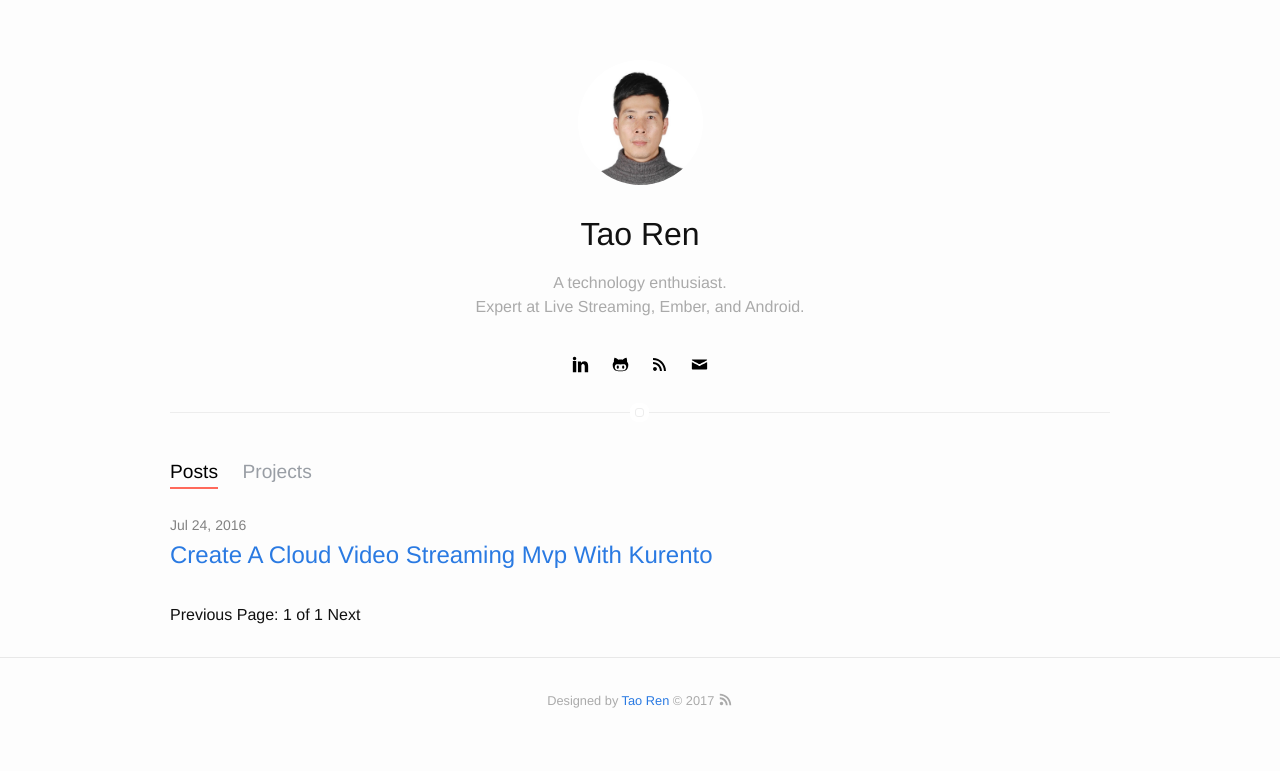
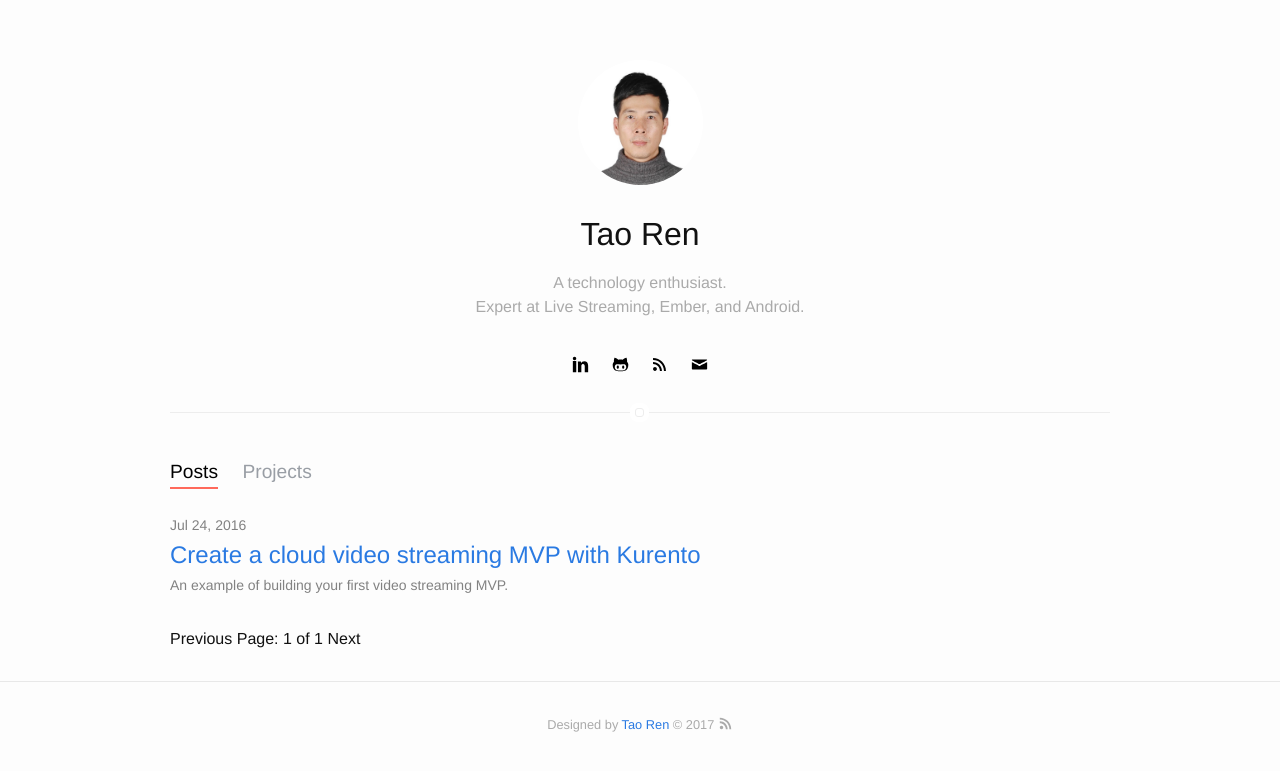
Before and after one commit to touren/touren.github.io, a Jekyll site: the page built from index.html, in a window 1280 px wide. Shown: the top 771 px of the page. Built offline with Jekyll 4.4.1, drawn with Linux system fonts in a browser that asks for light colours; the list of posts is cut into pages by our own code; comment, search, counter and statistics services are not loaded.

Commit message:
Update 2016-07-24-Create-a-cloud-video-streaming-MVP-with-Kurento.md

```diff
--- a/_posts/2016-07-24-Create-a-cloud-video-streaming-MVP-with-Kurento.md
+++ b/_posts/2016-07-24-Create-a-cloud-video-streaming-MVP-with-Kurento.md
@@ -1,6 +1,18 @@
+---
+layout: post
+title: Create a cloud video streaming MVP with Kurento
+description: An example of building your first video streaming MVP.
+tags:
+    - Kurento
+    - Live Streaming
+    - OpenCV
+    - OCR
+    - MVP
+---
+
 # Create a cloud video streaming MVP with Kurento
 
-With [WebRTC](https://webrtc.org/) technology, people can easily stream their live video and audio content just using a web browser. If you have a cloud video streaming idea and want to build a **Minimum Viable Product **(MVP), [Kurento](https://www.kurento.org/) is the choice. With Kurento, you’d be able to handle the streaming audio/video easily, including analyzing, mixing, augmentation, etc. Kurento is a WebRTC server infrastructure, based on gstreamer. With its seamless [OpenCV](http://opencv.org/) integration, you can process the video frame by frame quite handily. Kurento now is a developing project and updates very often, so fasten your seatbelt. I am trying to show you how Kurento works by a simple demo program: license plate detector.
+With [WebRTC](https://webrtc.org/) technology, people can easily stream their live video and audio content just using a web browser. If you have a cloud video streaming idea and want to build a **Minimum Viable Product**(MVP), [Kurento](https://www.kurento.org/) is the choice. With Kurento, you’d be able to handle the streaming audio/video easily, including analyzing, mixing, augmentation, etc. Kurento is a WebRTC server infrastructure, based on gstreamer. With its seamless [OpenCV](http://opencv.org/) integration, you can process the video frame by frame quite handily. Kurento now is a developing project and updates very often, so fasten your seatbelt. I am trying to show you how Kurento works by a simple demo program: license plate detector.
 
 ## Let’s get our hands dirty
 
@@ -84,7 +96,7 @@ Kurento is based on two concepts that act as building blocks for application dev
 
 * **Media Pipeline**: A Media Pipeline is a chain of media elements, where the output stream generated by one element (source) is fed into one or more other elements input streams (sinks). Hence, the pipeline represents a "machine" capable of performing a sequence of operations over a stream.
 
-You can regard the OpenCV module and Gstreamer module as **Filters** that you need to implement. **Media Pipeline** and other** Media Elements** are already implemented by Kurento. More details [here](http://doc-kurento.readthedocs.io/en/stable/mastering/kurento_API.html).
+You can regard the OpenCV module and Gstreamer module as **Filters** that you need to implement. **Media Pipeline** and other **Media Elements** are already implemented by Kurento. More details [here](http://doc-kurento.readthedocs.io/en/stable/mastering/kurento_API.html).
 
 Kurento use GStreamer to do the real streaming media job. Actually, Kurento Server is a gstreamer session manager, maintaining a bunch of gstreamer pipelines. In order to understand how kms-platedetector plugin works, we have to look deep into GStreamer.
 
```
